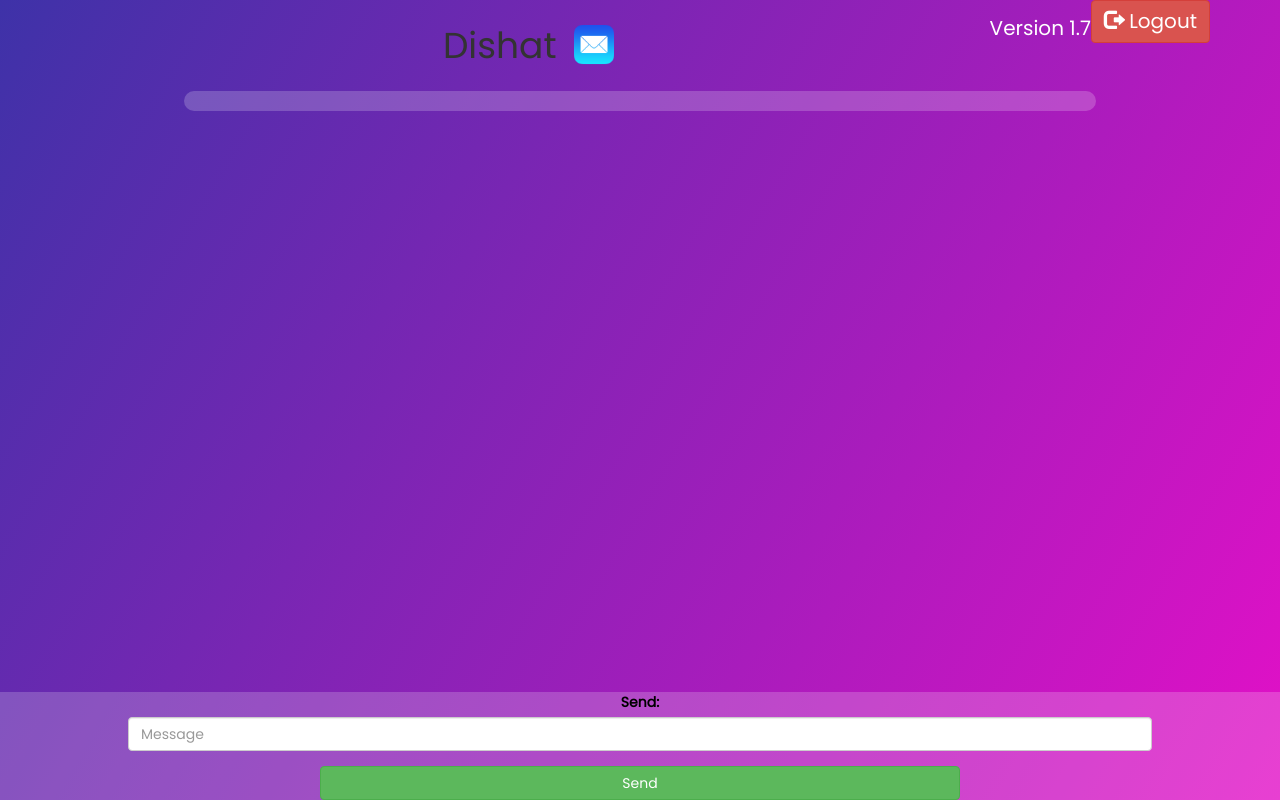
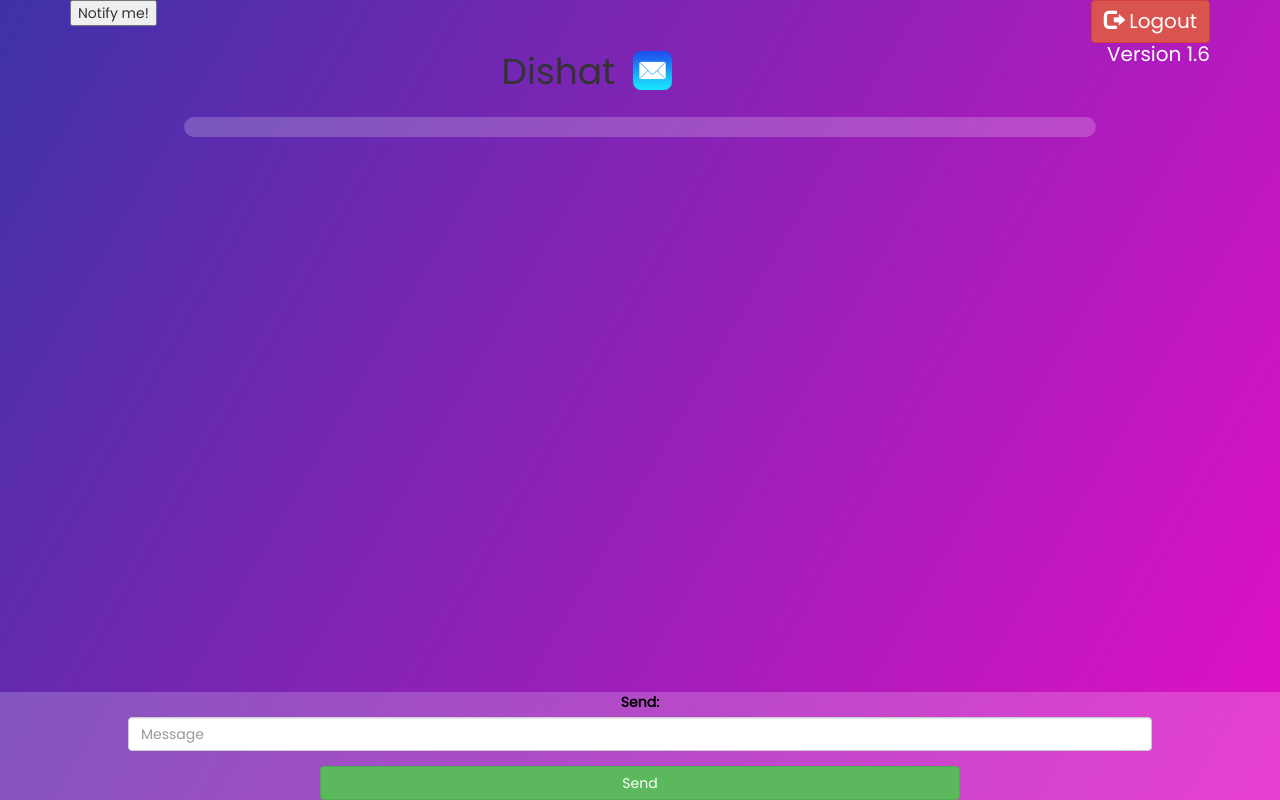
Before and after one commit to Lakshaan0401/dishat, a plain HTML site: page dishat_page.html in a window 1280 px wide. Drawn offline with nearby package versions, Linux system fonts and the light colour scheme; no server answers.

Commit message:
dishat_page.html

```diff
--- a/dishat_page.html
+++ b/dishat_page.html
@@ -16,17 +16,18 @@
 
 <link rel="stylesheet" type="text/css" href="style.css">
 </head>
-<body>
+<body onload="notifyMe()">
 
 <div class="container">
 	<button id="logout" class="btn btn-danger" onclick="logout();">
 		<span class="glyphicon glyphicon-log-out"></span> Logout</button>
+		<button onclick="notifyMe()">Notify me!</button>
 	<center>
 		<h1 class="header">
 			Dishat
 			<sup>
 				<img src="purepng.com-mail-iconsymbolsiconsapple-iosiosios-8-iconsios-8-721522596075clftr.png" style="width: 4%; margin-top: 15px; margin-left: 5px;">
-				<h4 style="color: white; font-size: 20px; float: right;">Version 1.7</h4>
+				<h4 style="color: white; font-size: 20px; float: right;">Version 1.6</h4>
 			</sup>
 		</h1>
 		<div style="text-align: left;margin-bottom: 70px;" id="output"> </div>
```
